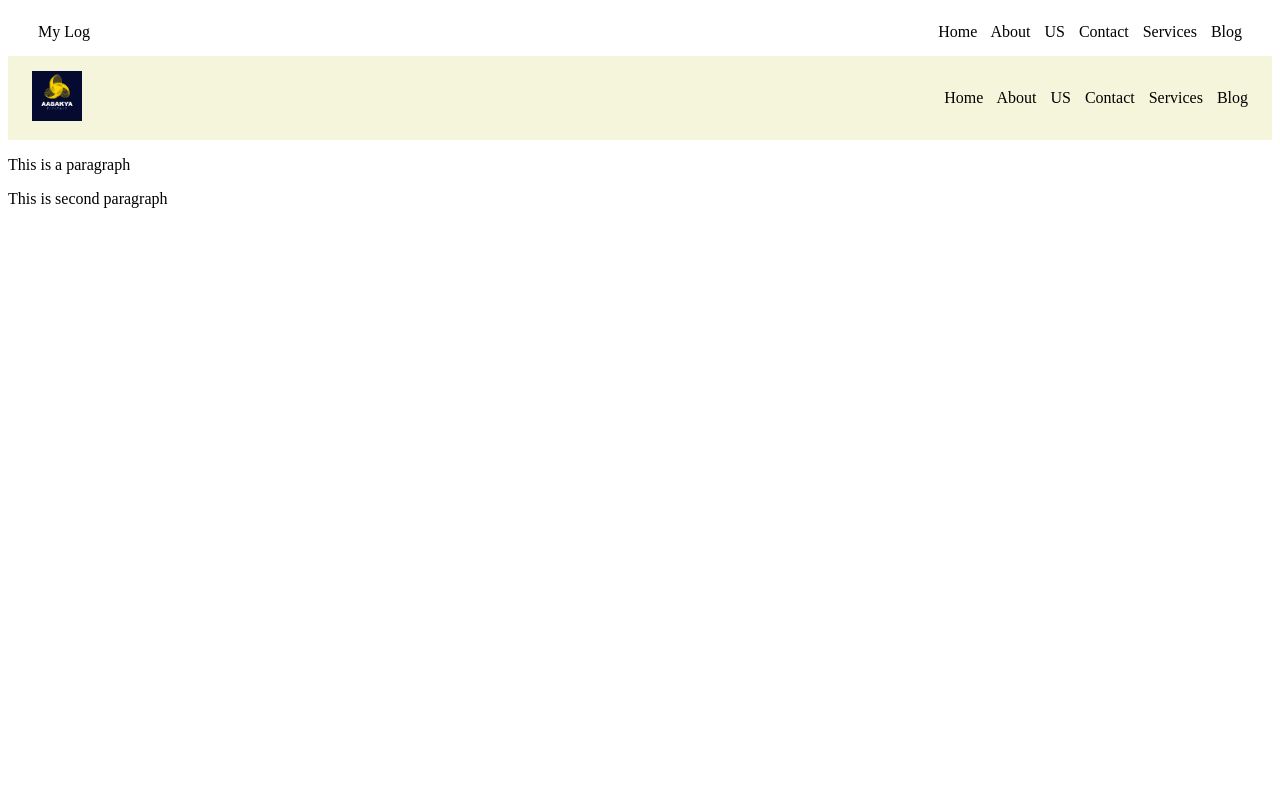
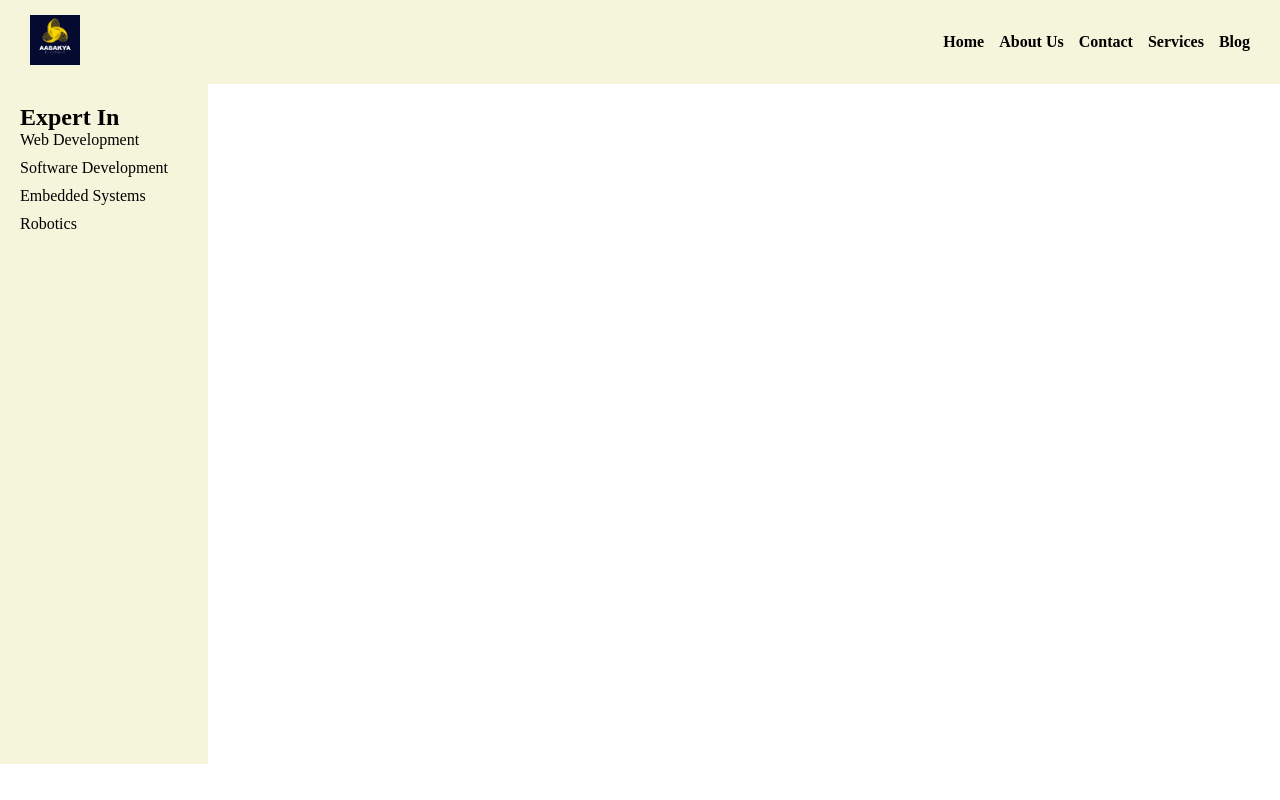
Before and after one commit to ADTC-yt/html5, a plain HTML site: page index.html in a window 1280 px wide. Drawn offline with Linux system fonts and the light colour scheme.

Commit message:
Done with Sidebar creation

```diff
--- a/index.html
+++ b/index.html
@@ -7,32 +7,33 @@
     <link rel="stylesheet" href="style.css">
 </head>
 <body>
-    <nav class="navbar">
+    <header class="navbar">
         <div class="logo">
-            My Log
+            <img src="logo.png" alt="logo image" style="width: 50px; height: 50px;">
         </div>
-        <div class="container">
-            <span>Home</span>
-            <span>About US</span>
-            <span>Contact</span>
-            <span>Services</span>
-            <span>Blog</span>
-        </div>
-    </nav>
-
-   <section id="first" style="background-color: var(--main-bg-color);">
-    <div class="logo">
-        <img src="logo.png" alt="logo image" style="width: 50px; height: 50px;">
+        <nav>
+            <ul class="nav-links">
+                <li>
+                    <a href="index.html">Home</a>
+                </li>
+                <li><a href="about-us.html">About Us</a></li>
+                <li><a href="contact.html">Contact</a></li>
+                <li><a href="services.html">Services</a></li>
+                <li><a href="blog.html">Blog</a></li>
+            </ul>
+        </nav>
+    </header>
+    <div class="page-container">
+        <aside class="sidebar">
+            <h2>Expert In</h2>
+            <ul>
+                <li>Web Development</li>
+                <li>Software Development</li>
+                <li>Embedded Systems</li>
+                <li>Robotics</li>
+            </ul>
+        </aside>
     </div>
-    <div class="container">
-        <span>Home</span>
-        <span>About US</span>
-        <span>Contact</span>
-        <span>Services</span>
-        <span>Blog</span>
-    </div>
-   </section>
-    <p>This is a paragraph<p>This is second paragraph</p></p>
 
 </body>
 </html>
--- a/style.css
+++ b/style.css
@@ -1,26 +1,38 @@
- :root {
-            --main-bg-color: beige;
-            --text-color: black;
-        }
-#first{
-    display: flex;
-    justify-content: space-between;
-    align-items: center;
-    padding: 15px 24px;
-}
-#container{
-        padding-top: 30px;
-        text-align: right
-}
-#menu-items{
-    padding-right: 10px;
-}
-.container{
-    word-spacing: 10px;
+*{
+    margin: 0;
+    padding: 0;
+    box-sizing: border-box;
 }
 .navbar{
     display: flex;
+    background-color: #f5f5dc;
     justify-content: space-between;
     align-items: center;
     padding: 15px 30px;
 }
+.nav-links{
+    list-style: none;
+    display: flex;
+    gap: 15px;
+}
+.nav-links a{
+    text-decoration: none;
+    color: black;
+    font-weight: 600;
+}
+.page-container{
+    display: flex;
+    min-height: calc(100vh - 120px);
+}
+.sidebar{
+    background-color: #f5f5dc;
+    color: black;
+    width: 13em;
+    padding:20px
+}
+.sidebar ul{
+    list-style: none;
+}
+.sidebar li{
+    margin-bottom: 10px;
+}
```
